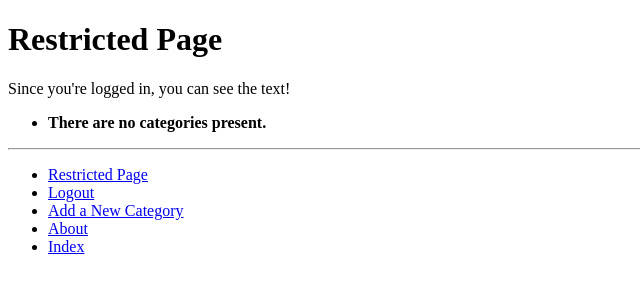
After one commit to XueyongCaoGla/tango_with_django_project, a Django app: page /rango/restricted/ in a window 1280 px wide. The commit adds this page. Shown: the top 300 px of the page, without its empty margins (0-640 px from the left). Run offline with Django 3.2, Linux system fonts and the light colour scheme; the visitor is signed in with stand-in values (Sample User, id 1); data that the repository does not hold is empty.

Commit message:
Completed Chapter9

```diff
--- a/rango/forms.py
+++ b/rango/forms.py
@@ -1,7 +1,6 @@
 from django import forms
-from rango.models import Page, Category
+from rango.models import Page, Category, UserProfile
 from django.contrib.auth.models import User
-from rango.models import UserProfile
 
 
 class CategoryForm(forms.ModelForm):
--- a/rango/urls.py
+++ b/rango/urls.py
@@ -12,4 +12,6 @@ urlpatterns = [
     path('category/<slug:category_name_slug>/add_page/', views.add_page, name='add_page'),
     path('register/', views.register, name='register'),
     path('login/', views.user_login, name='login'),
+    path('restricted/', views.restricted, name='restricted'),
+    path('logout/', views.user_logout, name='logout'),
 ]
--- a/rango/views.py
+++ b/rango/views.py
@@ -7,10 +7,12 @@ from django.shortcuts import redirect
 from django.urls import reverse
 from rango.forms import PageForm
 from rango.forms import UserForm, UserProfileForm
-from django.contrib.auth import authenticate, login
+from django.contrib.auth import authenticate, login, logout
 from django.http import HttpResponse
 from django.urls import reverse
 from django.shortcuts import redirect
+from django.contrib.auth.decorators import login_required
+
 
 # Create your views here.
 def index(request):
@@ -46,6 +48,7 @@ def show_category(request, category_name_slug):
 
     return render(request, 'rango/category.html', context=context_dict)
 
+@login_required
 def add_category(request):
     form = CategoryForm()
 
@@ -60,6 +63,7 @@ def add_category(request):
 
     return render(request, 'rango/add_category.html', {'form': form})
 
+@login_required
 def add_page(request, category_name_slug):
     try:
         category = Category.objects.get(slug=category_name_slug)
@@ -135,9 +139,24 @@ def user_login(request):
                 login(request, user)
                 return redirect(reverse('rango:index'))
             else:
-                return HttResponse("Your Rango account is disabled.")
+                return HttpResponse("Your Rango account is disabled.")
         else:
             print(f"Invalid login details: {username}, {password}")
             return HttpResponse("Invalid login details supplied.")
     else:
         return render(request, 'rango/login.html')
+
+#def some_view(request):
+    #if not request.user.is_authenticated():
+        #return HttpResponse("You are logged in.")
+    #else:
+        #return HttpResponse("You are not logged in.")
+
+@login_required
+def restricted(request):
+    return render(request, 'rango/restricted.html')
+
+@login_required
+def user_logout(request):
+    logout(request)
+    return redirect(reverse('rango:index'))
--- a/tango_with_django_project/settings.py
+++ b/tango_with_django_project/settings.py
@@ -29,6 +29,7 @@ DEBUG = True
 
 ALLOWED_HOSTS = []
 
+LOGIN_URL = 'rango:login'
 
 # Application definition
 
@@ -91,7 +92,7 @@ DATABASES = {
 AUTH_PASSWORD_VALIDATORS = [
     {
         'NAME': 'django.contrib.auth.password_validation.UserAttributeSimilarityValidator',
-        'OPTIONS': { 'min_length': 6, }
+        #'OPTIONS': { 'min_length': 6, }
     },
     {
         'NAME': 'django.contrib.auth.password_validation.MinimumLengthValidator',
@@ -135,6 +136,7 @@ STATICFILES_DIRS = [STATIC_DIR, ]
 MEDIA_ROOT = MEDIA_DIR
 MEDIA_URL = '/media/'
 
+
 #print(__file__)
 #print(os.path.dirname(__file__))
 #print(os.path.dirname(os.path.dirname(os.path.abspath(__file__))))
--- a/templates/rango/base.html
+++ b/templates/rango/base.html
@@ -21,10 +21,12 @@
         <div>
             <ul>
             {% if user.is_authenticated %}
+                <li><a href="{% url 'rango:restricted' %}">Restricted Page</a></li>
+                <li><a href="{% url 'rango:logout' %}">Logout</a></li>
                 <li><a href="{% url 'rango:add_category' %}">Add a New Category</a></li>
             {% else %}
+                <li><a href="{% url 'rango:register' %}">Sign Up</a></li>
                 <li><a href="{% url 'rango:login' %}">Login</a></li>
-                <li><a href="{% url 'rango:register' %}">Sign Up</a></li>
             {% endif %}
                 <li><a href="{% url 'rango:about' %}">About</a></li>
                 <li><a href="{% url 'rango:index' %}">Index</a></li>
--- a/templates/rango/category.html
+++ b/templates/rango/category.html
@@ -22,8 +22,10 @@
     <strong>No pages currently in category.</strong>
     {% endif %}
 
+    {% if user.is_authenticated %}
     <a href="{% url 'rango:add_page' category.slug %}">Add Page</a><br />
+    {% endif %}
     {% else %}
-    The Specified category does not exist.
+    The specified category does not exist.
     {% endif %}
 {% endblock %}
--- /dev/null
+++ b/templates/rango/restricted.html
@@ -0,0 +1,11 @@
+{% extends 'rango/base.html' %}
+{% load staticfiles %}
+
+{% block title_block %}
+    Restricted Page
+{% endblock %}
+
+{% block body_block %}
+<h1>Restricted Page</h1>
+Since you're logged in, you can see the text!<br />
+{% endblock %}
```
